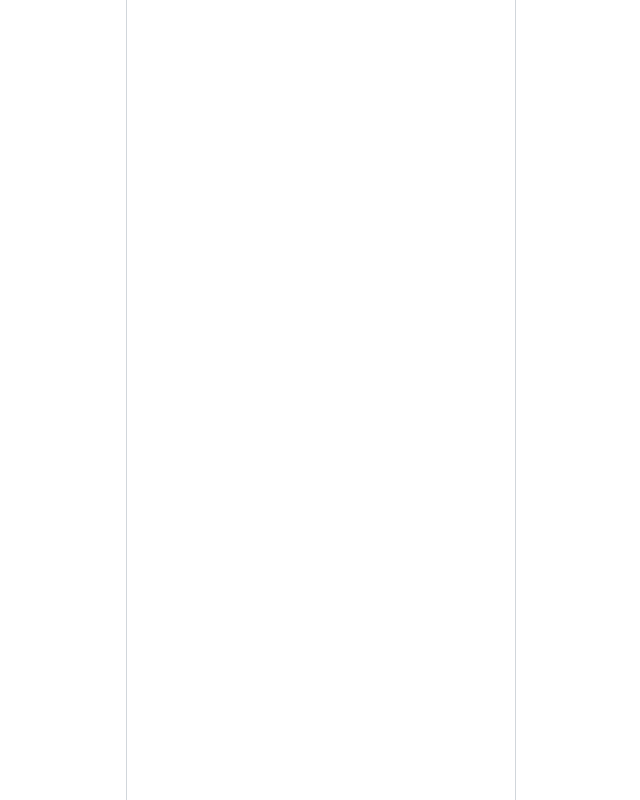
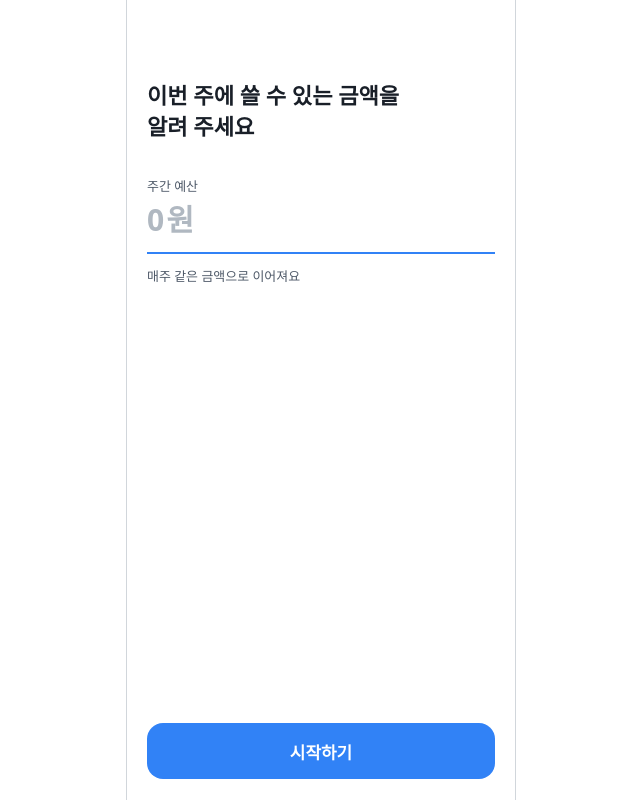
Before and after one commit to 1Hosun-ton/frontend, a React (Vite) app: page /budget in a window 1280 px wide. Shown: the whole page, without its empty margins (319-959 px from the left). Built offline with nearby package versions, Linux system fonts and the light colour scheme; a web font is replaced by a local one.

Commit message:
Feat: implement weekly budget page

```diff
--- /dev/null
+++ b/src/pages/WeeklyBudget/WeeklyBudget.css
@@ -0,0 +1,31 @@
+.weekly-budget-page {
+  padding-top: 5rem;
+}
+
+.weekly-budget-title {
+  margin: 0;
+  font-size: var(--font-title);
+  line-height: 1.94rem;
+  font-weight: var(--weight-bold);
+  color: var(--color-ink);
+}
+
+.weekly-budget-label {
+  margin: 2.13rem 0 0.25rem;
+  font-size: var(--font-small);
+  line-height: 1.25rem;
+  font-weight: var(--weight-regular);
+  color: var(--color-text-sub);
+}
+
+.weekly-budget-help {
+  margin: 0.75rem 0 0;
+  font-size: var(--font-small);
+  line-height: 1.25rem;
+  font-weight: var(--weight-regular);
+  color: var(--color-text-sub);
+}
+
+.weekly-budget-submit {
+  margin-top: auto;
+}
--- a/src/pages/WeeklyBudget/WeeklyBudget.jsx
+++ b/src/pages/WeeklyBudget/WeeklyBudget.jsx
@@ -1,4 +1,49 @@
-// S2 주간 예산 화면. 위쪽 큰 제목은 이 페이지가 직접 만든다.
+import { useState } from 'react'
+import { useNavigate } from 'react-router-dom'
+import AmountInput from '../../components/AmountInput/AmountInput.jsx'
+import Button from '../../components/Button/Button.jsx'
+import { useToast } from '../../components/Toast/useToast.js'
+import { updateWeeklyBudget } from '../../api/mock.js'
+import './WeeklyBudget.css'
+
+// S2 주간 예산 화면
 export default function WeeklyBudget() {
-  return <div className="weekly-budget-page"></div>
+  const navigate = useNavigate()
+  const showToast = useToast()
+  const [budget, setBudget] = useState(null)
+  const [submitting, setSubmitting] = useState(false)
+
+  const handleSubmit = async (e) => {
+    e.preventDefault()
+    if (submitting) return
+    if (!budget) return showToast('1원 이상 입력해 주세요')
+
+    setSubmitting(true)
+    try {
+      await updateWeeklyBudget(budget)
+      navigate('/', { replace: true })
+    } catch (error) {
+      if (error.code === 'UNAUTHORIZED') return navigate('/login', { replace: true })
+      showToast(error.message)
+      setSubmitting(false)
+    }
+  }
+
+  return (
+    <form className="weekly-budget-page" onSubmit={handleSubmit} noValidate>
+      <h1 className="weekly-budget-title">
+        이번 주에 쓸 수 있는 금액을
+        <br />
+        알려 주세요
+      </h1>
+
+      <p className="weekly-budget-label">주간 예산</p>
+      <AmountInput value={budget} onChange={setBudget} autoFocus aria-label="주간 예산" />
+      <p className="weekly-budget-help">매주 같은 금액으로 이어져요</p>
+
+      <Button type="submit" fullWidth className="weekly-budget-submit" disabled={submitting}>
+        시작하기
+      </Button>
+    </form>
+  )
 }
```
